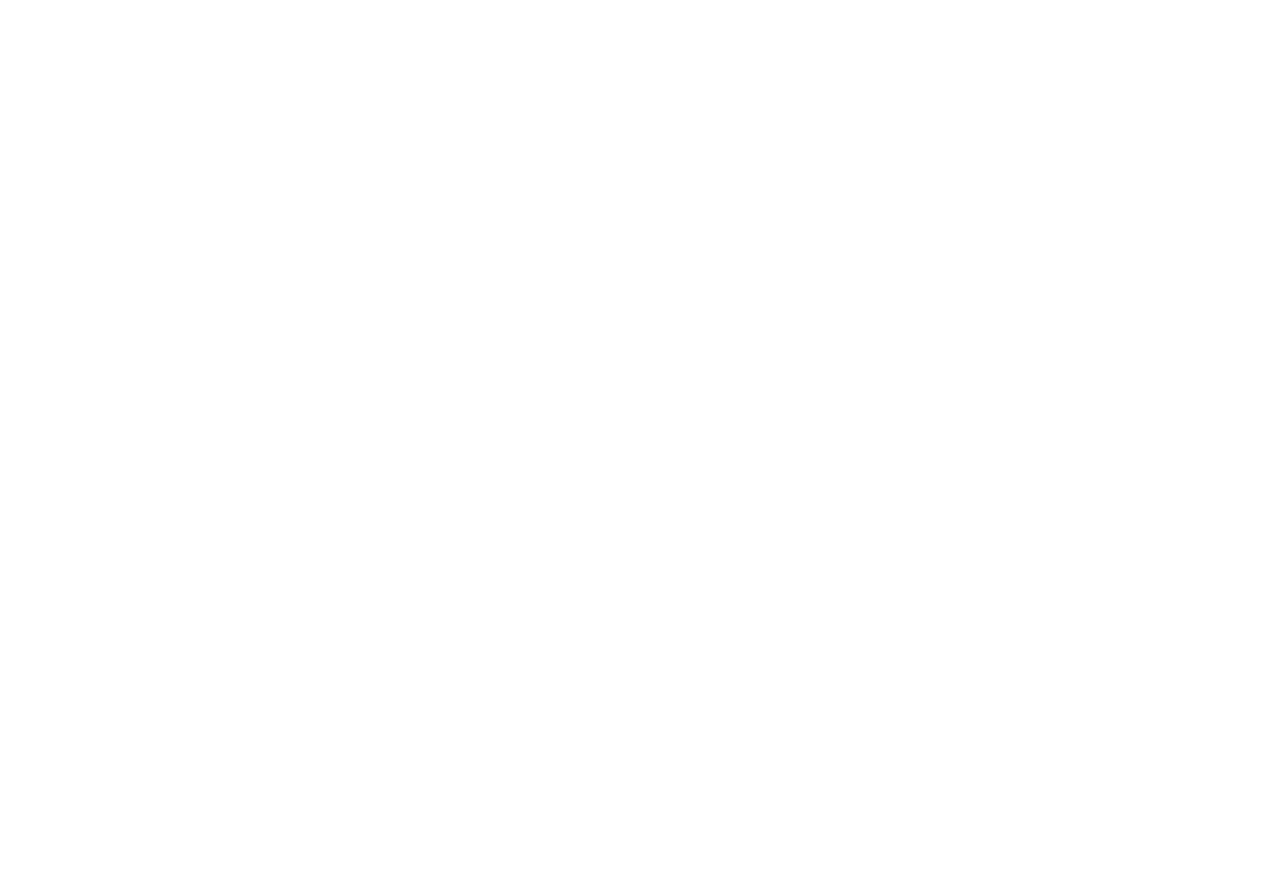
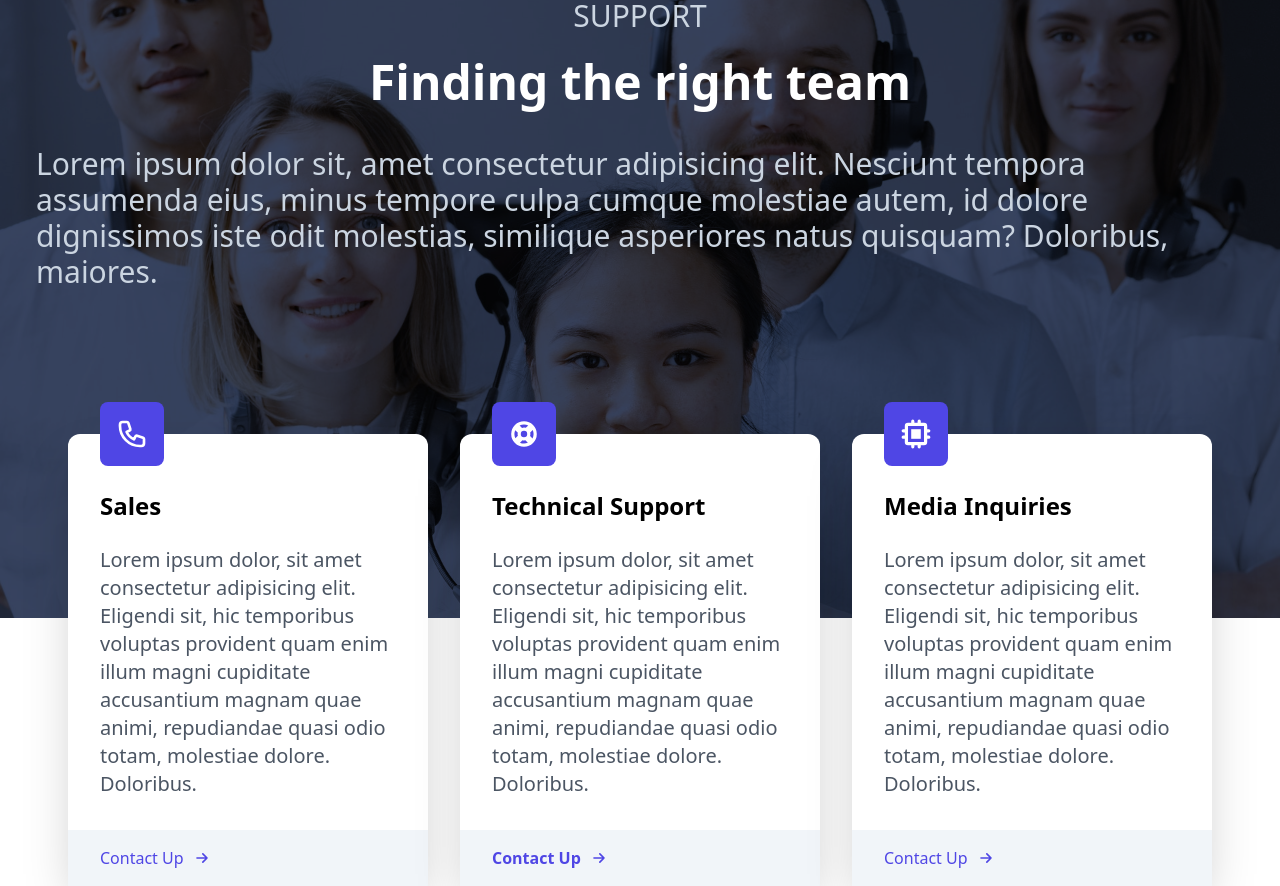
Before and after one commit to prashant5025/disney_clone, a React (Create React App) app: page / in a window 1280 px wide. Shown: the part 1480-2366 px from the top of the page. Before the commit the page ends 1398 px from the top, so only its background shows below. Built offline with nearby package versions, Linux system fonts and the light colour scheme; the HTML template or start-up script is replaced by a standard one.

Commit message:
Support section done

```diff
--- a/package.json
+++ b/package.json
@@ -3,7 +3,7 @@
   "version": "0.1.0",
   "private": true,
   "dependencies": {
-    "@heroicons/react": "^2.0.11",
+    "@heroicons/react": "^1.0.6",
     "@testing-library/jest-dom": "^5.16.5",
     "@testing-library/react": "^13.4.0",
     "@testing-library/user-event": "^13.5.0",
--- a/src/App.js
+++ b/src/App.js
@@ -1,6 +1,7 @@
 import About from "./components/About";
 import Hero from "./components/Hero";
 import Navbar from "./components/Navbar";
+import Support from "./components/Support";
 
 function App() {
   return (
@@ -8,6 +9,7 @@
       <Navbar />
       <Hero/>
       <About/>
+      <Support/>
     </div>
   );
 }
--- /dev/null
+++ b/src/components/Support.jsx
@@ -0,0 +1,55 @@
+import React from "react";
+import {PhoneIcon,ArrowSmRightIcon} from '@heroicons/react/outline'
+import {ChipIcon, SupportIcon} from '@heroicons/react/solid'
+
+import supportImg from '../assets/img/support.jpg';
+const Support = () => {
+  return (
+    <div className="w-full h-screen mt-24">
+        <div className="w-full h-[700px] bg-gray-900/90 absolute">
+            <img className="w-full h-full object-cover mix-blend-overlay" src={supportImg} alt="/" />
+        </div>
+        <div className="max-w-[1240px] mx-auto text-white relative">
+            <div className="px-4 py-12">
+                <h2 className="text-3xl pt-8 text-slate-300 uppercase text-center">Support</h2>
+                <h3 className="text-5xl font-bold py-6 text-center">Finding the right team</h3>
+                <p className="py-4 text-3xl text-slate-300">Lorem ipsum dolor sit, amet consectetur adipisicing elit. Nesciunt tempora assumenda eius, minus tempore culpa cumque molestiae autem, id dolore dignissimos iste odit molestias, similique asperiores natus quisquam? Doloribus, maiores.</p>
+            </div>
+            <div className="grid grid-cols-1 lg:grid-cols-3 relative gap-x-8 gap-y-16 px-12 pt-12 sm:pt-20 text-black">
+                <div className="bg-white rounded-xl shadow-2xl">
+                    <div className="p-8">
+                        <PhoneIcon className='w-16 p-4 bg-indigo-600 text-white rounded-lg mt-[-4rem]'/>
+                        <h3 className="font-bold text-2xl my-6">Sales</h3>
+                        <p className="text-gray-600 text-xl">Lorem ipsum dolor, sit amet consectetur adipisicing elit. Eligendi sit, hic temporibus voluptas provident quam enim illum magni cupiditate accusantium magnam quae animi, repudiandae quasi odio totam, molestiae dolore. Doloribus.</p>
+                    </div>
+                    <div className="bg-slate-100 pl-8 py-4">
+                        <p className="flex items-center text-indigo-600 cursor-pointer">Contact Up <ArrowSmRightIcon className="w-5 ml-2"/></p>
+                    </div>
+                </div>
+                <div className="bg-white rounded-xl shadow-2xl">
+                    <div className="p-8">
+                        <SupportIcon className='w-16 p-4 bg-indigo-600 text-white rounded-lg mt-[-4rem]'/>
+                        <h3 className="font-bold text-2xl my-6">Technical Support</h3>
+                        <p className="text-gray-600 text-xl">Lorem ipsum dolor, sit amet consectetur adipisicing elit. Eligendi sit, hic temporibus voluptas provident quam enim illum magni cupiditate accusantium magnam quae animi, repudiandae quasi odio totam, molestiae dolore. Doloribus.</p>
+                    </div>
+                    <div className="bg-slate-100 pl-8 py-4">
+                        <p className="flex items-center text-indigo-600 cursor-pointer font-bold">Contact Up <ArrowSmRightIcon className="w-5 ml-2"/></p>
+                    </div>
+                </div>
+                <div className="bg-white rounded-xl shadow-2xl">
+                    <div className="p-8">
+                        <ChipIcon className='w-16 p-4 bg-indigo-600 text-white rounded-lg mt-[-4rem]'/>
+                        <h3 className="font-bold text-2xl my-6">Media Inquiries</h3>
+                        <p className="text-gray-600 text-xl">Lorem ipsum dolor, sit amet consectetur adipisicing elit. Eligendi sit, hic temporibus voluptas provident quam enim illum magni cupiditate accusantium magnam quae animi, repudiandae quasi odio totam, molestiae dolore. Doloribus.</p>
+                    </div>
+                    <div className="bg-slate-100 pl-8 py-4">
+                        <p className="flex items-center text-indigo-600 cursor-pointer">Contact Up <ArrowSmRightIcon className="w-5 ml-2"/></p>
+                    </div>
+                </div>
+            </div>
+        </div>
+    </div>
+  )
+};
+
+export default Support;
```
Also changed, not shown: 1 other file (tests, documents, lock files or other folders).
